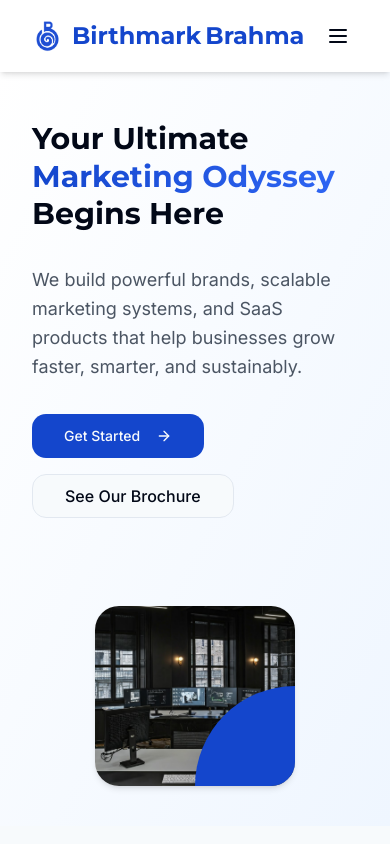
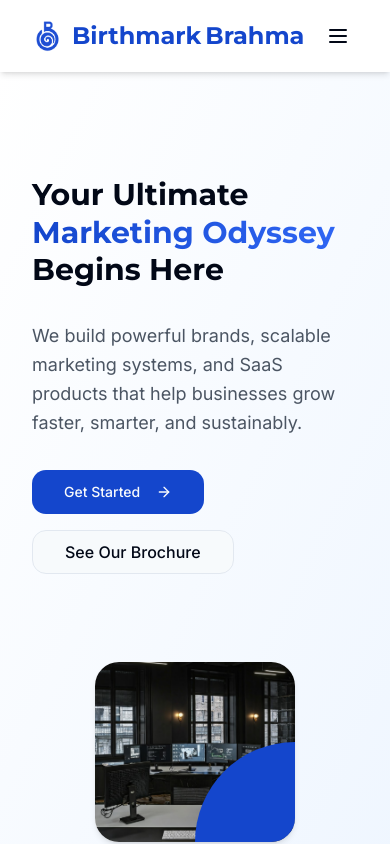
Before and after one commit to birthmarkbrahma-dev/birthmark-brahma, a React (Vite) app: page / in a window 390 px wide. Shown: the top 844 px of the page. Built offline with nearby package versions, Linux system fonts and the light colour scheme.

Commit message:
Fix mobile responsive layout

```diff
--- a/src/components/Hero.tsx
+++ b/src/components/Hero.tsx
@@ -6,7 +6,16 @@ import React, { useState } from "react";
 const Hero = () => {
   const [open, setOpen] = useState(false);
   return (
-    <section className="relative pt-14 md:pt-20 pb-10 bg-gradient-to-br from-white to-blue-50 overflow-hidden">
+    <section
+  className="
+    relative
+    pt-28 md:pt-24
+    pb-12
+    bg-gradient-to-br from-white to-blue-50
+    overflow-hidden
+  "
+>
+
       {/* Decorative elements */}
       <div className="circle-bg hidden md:block w-[300px] h-[300px] bg-brand-blue left-[-100px] top-[20%] animate-spin-slow"></div>
       <div className="circle-bg hidden md:block w-[400px] h-[400px] bg-brand-lightBlue right-[-150px] bottom-[-100px] animate-spin-slow"></div>
```
